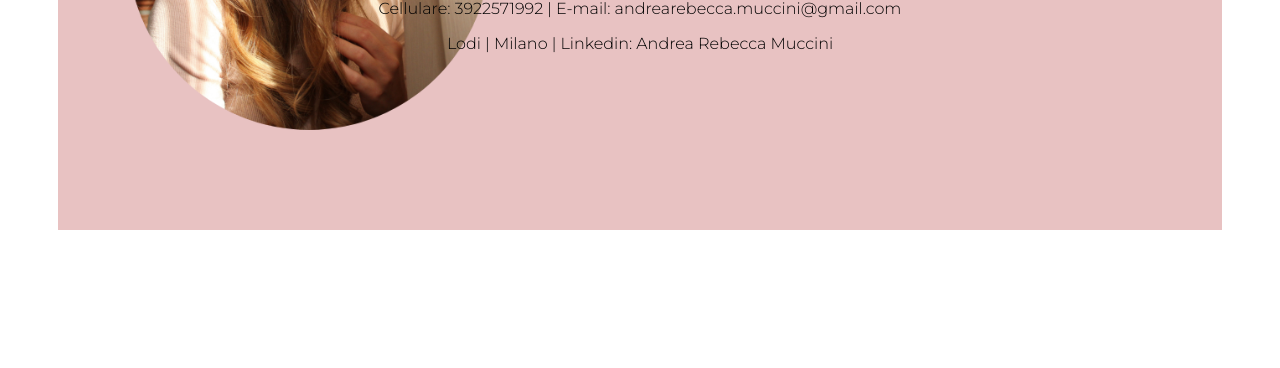
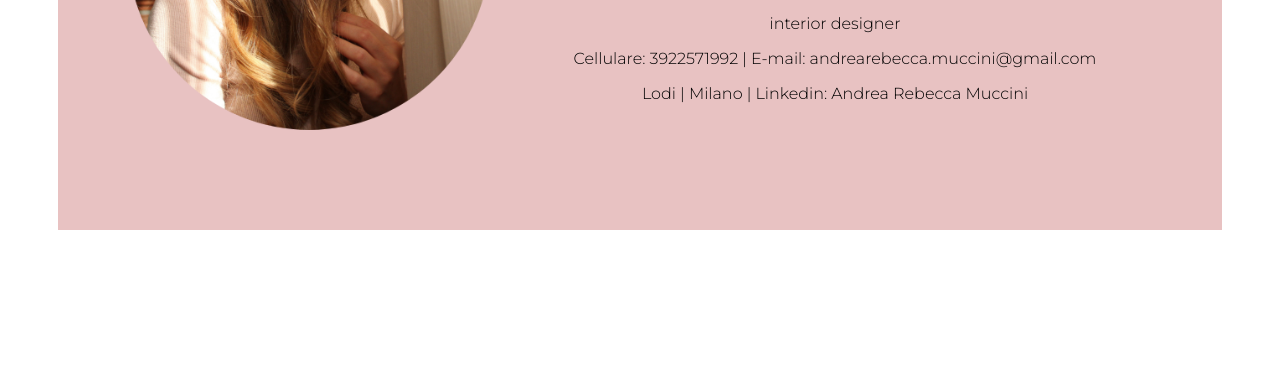
Before and after one commit to AndreaMuccini/AndreaMuccini, a plain HTML site: page index.html in a window 1280 px wide. Shown: the part 432-800 px from the top of the page. Drawn offline with Linux system fonts and the light colour scheme.

Commit message:
Update style.css

```diff
--- a/style.css
+++ b/style.css
@@ -44,8 +44,8 @@ p{
     left:50%;
     width:550px;
     height:400px;
-    margin-left:-275px;
-    margin-top: -200px;
+    margin-left:-80px;
+    margin-top: -150px;
 }
 
 .nome{
```
